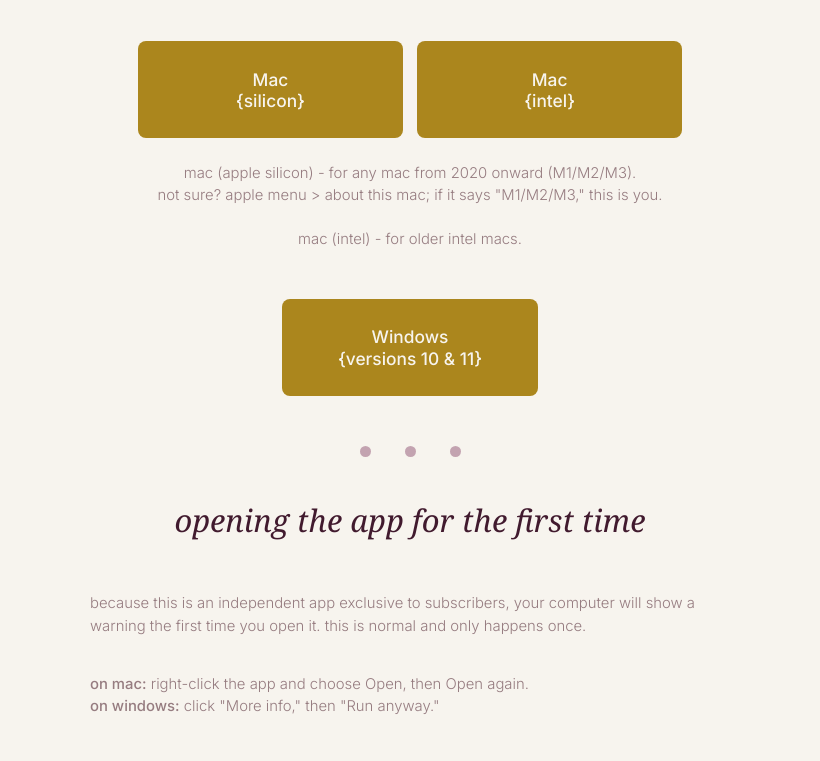
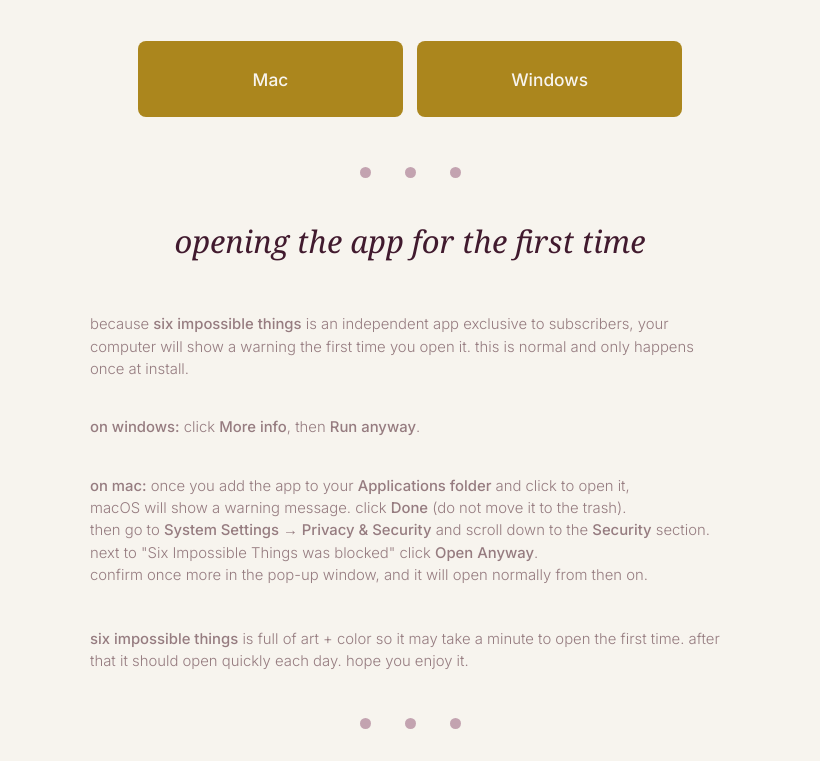
Before and after one commit to maayanalperswan/six-impossible-things, an Electron app: page docs/index.html in a window 820 px wide. Shown: the part 517-1278 px from the top of the page. Drawn offline with Linux system fonts and the light colour scheme.

Commit message:
Update index.html

```diff
--- a/docs/index.html
+++ b/docs/index.html
@@ -106,6 +106,8 @@
   .note p { color: var(--body); max-width: 40rem; margin-left: auto; margin-right: auto; text-align: left; line-height: 1.5; }
   .note-1 { margin-top: 3.46rem; }             /* opening -> note */
   .note-2 { margin-top: 2.26rem; }             /* note -> note */
+  .note-3 { margin-top: 2.26rem; }             /* windows -> mac */
+  .note-4 { margin-top: 2.6rem; }              /* mac -> speed note */
   .note .os { font-weight: 500; }
 
   /* Footer */
@@ -156,22 +158,11 @@
 
     <div class="downloads">
       <div class="btn-row btn-pair">
-        <a class="btn" href="https://github.com/maayanalperswan/six-impossible-things/releases/download/v1.0.0/Six.Impossible.Things-1.0.0-arm64.dmg">
-          <span>Mac</span><span>{silicon}</span>
+        <a class="btn" href="https://github.com/maayanalperswan/six-impossible-things/releases/download/v1.1.0/Six.Impossible.Things-1.0.0.dmg">
+          <span>Mac</span>
         </a>
-        <a class="btn" href="https://github.com/maayanalperswan/six-impossible-things/releases/download/v1.0.0/Six.Impossible.Things-1.0.0.dmg">
-          <span>Mac</span><span>{intel}</span>
-        </a>
-      </div>
-    </div>
-
-    <p class="hint hint-1">mac (apple silicon) - for any mac from 2020 onward (M1/M2/M3).<br />not sure? apple menu &gt; about this mac; if it says "M1/M2/M3," this is you.</p>
-    <p class="hint hint-2">mac (intel) - for older intel macs.</p>
-
-    <div class="downloads win">
-      <div class="btn-row btn-single">
-        <a class="btn" href="https://github.com/maayanalperswan/six-impossible-things/releases/download/v1.0.0/Six.Impossible.Things.Setup.1.0.0.exe">
-          <span>Windows</span><span>{versions 10 &amp; 11}</span>
+        <a class="btn" href="https://github.com/maayanalperswan/six-impossible-things/releases/download/v1.1.0/Six.Impossible.Things.Setup.1.0.0.2.exe">
+          <span>Windows</span>
         </a>
       </div>
     </div>
@@ -180,8 +171,10 @@
 
     <section class="note">
       <h2 class="h-sect h-open">opening the app for the first time</h2>
-      <p class="note-1">because this is an independent app exclusive to subscribers, your computer will show a warning the first time you open it. this is normal and only happens once.</p>
-      <p class="note-2"><span class="os">on mac:</span> right-click the app and choose Open, then Open again.<br /><span class="os">on windows:</span> click "More info," then "Run anyway."</p>
+      <p class="note-1">because <span class="os">six impossible things</span> is an independent app exclusive to subscribers, your computer will show a warning the first time you open it. this is normal and only happens once at install.</p>
+      <p class="note-2"><span class="os">on windows:</span> click <span class="os">More info</span>, then <span class="os">Run anyway</span>.</p>
+      <p class="note-3"><span class="os">on mac:</span> once you add the app to your <span class="os">Applications folder</span> and click to open it,<br />macOS will show a warning message. click <span class="os">Done</span> (do not move it to the trash).<br />then go to <span class="os">System Settings &rarr; Privacy &amp; Security</span> and scroll down to the <span class="os">Security</span> section. next to "Six Impossible Things was blocked" click <span class="os">Open Anyway</span>.<br />confirm once more in the pop-up window, and it will open normally from then on.</p>
+      <p class="note-4"><span class="os">six impossible things</span> is full of art + color so it may take a minute to open the first time. after that it should open quickly each day. hope you enjoy it.</p>
     </section>
 
     <div class="divider div-3" aria-hidden="true"><span></span><span></span><span></span></div>
```
